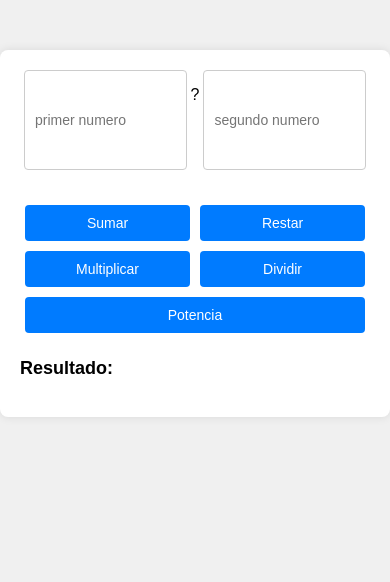
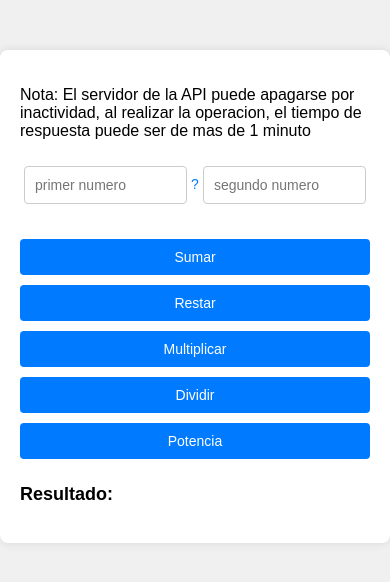
Before and after one commit to ElPassio/Pagina-API-Operaciones, a plain HTML site: page index.html in a window 390 px wide. Drawn offline with Linux system fonts and the light colour scheme.

Commit message:
mensaje inactividad y responsive

```diff
--- a/app.js
+++ b/app.js
@@ -36,6 +36,9 @@ document.getElementById("pow").addEventListener("click", () => {
 });
 
 function consumirAPI(url) {
+  // Mostrar mensaje de espera
+  document.getElementById("resultado").innerText = "Calculando...";
+
   // Realizar la solicitud GET a la API utilizando fetch
   fetch(url)
     .then((response) => {
@@ -44,18 +47,16 @@ function consumirAPI(url) {
         throw new Error("Ocurrió un error al obtener los datos");
       }
       // Convertir la respuesta a formato JSON
-      console.log("respuesta json");
       return response.json();
     })
     .then((data) => {
       // trabajar con los datos obtenidos de la API
-      console.log("Datos recibidos:", data);
       document.getElementById("resultado").innerText = "Resultado: " + data.resultado;
-      // Puedes retornar los datos o realizar otras operaciones aquí
     })
     .catch((error) => {
       // Capturar errores de red o de la API
       console.error("Error en la solicitud:", error);
+      document.getElementById("resultado").innerText = "Resultado: Error al obtener los datos.";
     });
 }
 
@@ -77,12 +78,12 @@ function limpiarOp() {
 }
 
 function cambiarOperador() {
-const botones = document.querySelectorAll('.caja-button button');
+  const botones = document.querySelectorAll('.caja-button button');
 
-// Iterar sobre cada botón y agregar un event listener para el evento 'mouseover'
-botones.forEach(boton => {
+  // Iterar sobre cada botón y agregar un event listener para el evento 'mouseover'
+  botones.forEach(boton => {
     boton.addEventListener('mouseout', limpiarOp);
-});
+  });
 }
 
 document.getElementById("suma").addEventListener('mouseover', () => {
--- a/index.html
+++ b/index.html
@@ -8,6 +8,7 @@
   </head>
   <body>
     <div class="container">
+      <p>Nota: El servidor de la API puede apagarse por inactividad, al realizar la operacion, el tiempo de respuesta puede ser de mas de 1 minuto</p>
       <div class="caja-input">
         <input type="text" placeholder="primer numero" id="numero1" />
         <div class="operador">
--- a/style.css
+++ b/style.css
@@ -6,7 +6,7 @@ body {
 }
 
 .container {
-  max-width: 600px;
+  max-width: 800px;
   margin: 50px auto;
   background-color: #fff;
   border-radius: 8px;
@@ -26,6 +26,7 @@ body {
   border-radius: 4px;
   margin-left: 4px;
   margin-right: 4px;
+  margin-top: 10px;
   margin-bottom: 10px;
   font-size: 14px;
 }
@@ -34,7 +35,6 @@ body {
   padding: 10px;
   border: 1px solid #ccc;
   border-radius: 4px;
-
   margin-right: 4px;
   margin-bottom: 10px;
   font-size: 14px;
@@ -42,7 +42,8 @@ body {
 
 .operador{
   margin-right: auto;
-  margin-bottom:60px;
+  margin-bottom:1px;
+
 }
 
 .caja-input input:last-child {
@@ -79,3 +80,20 @@ body {
   font-size: 18px;
   font-weight: bold;
 }
+.operador p {
+  font-size: 20px;
+  color: #007bff;
+
+}
+/* Media Queries for Responsive Design */
+@media (max-width: 600px) {
+  .operador p {
+    margin-top: 20px;
+    font-size: 14px;
+    color: #007bff;
+  }
+  .caja-button button {
+    flex: 1 0 100%;
+    margin: 5px 0;
+  }
+}
```
